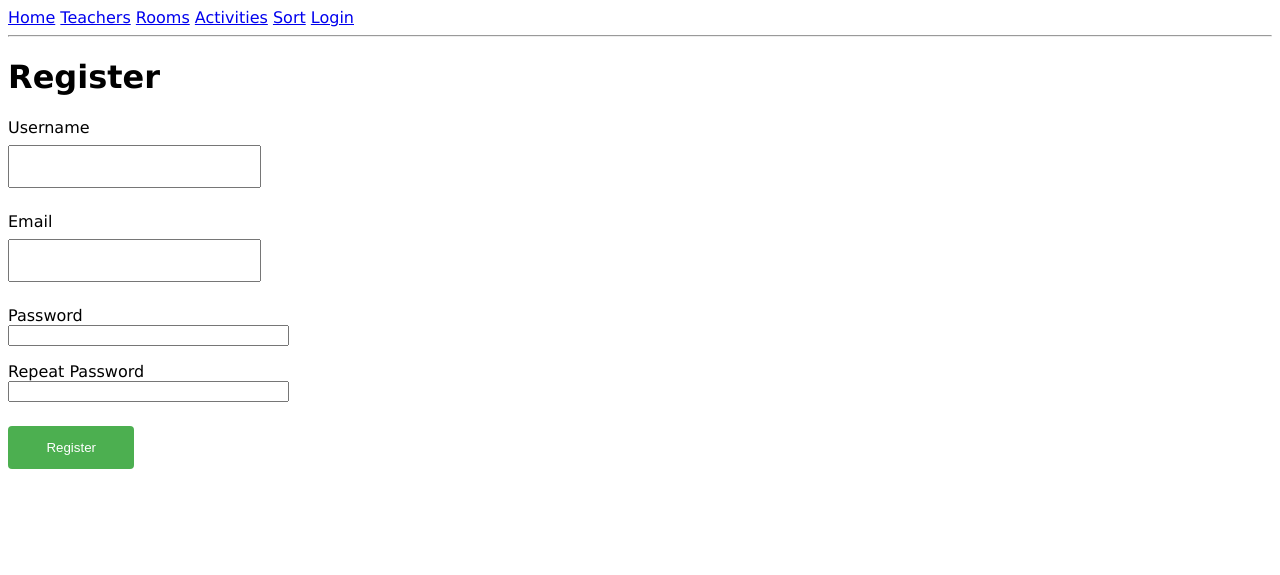
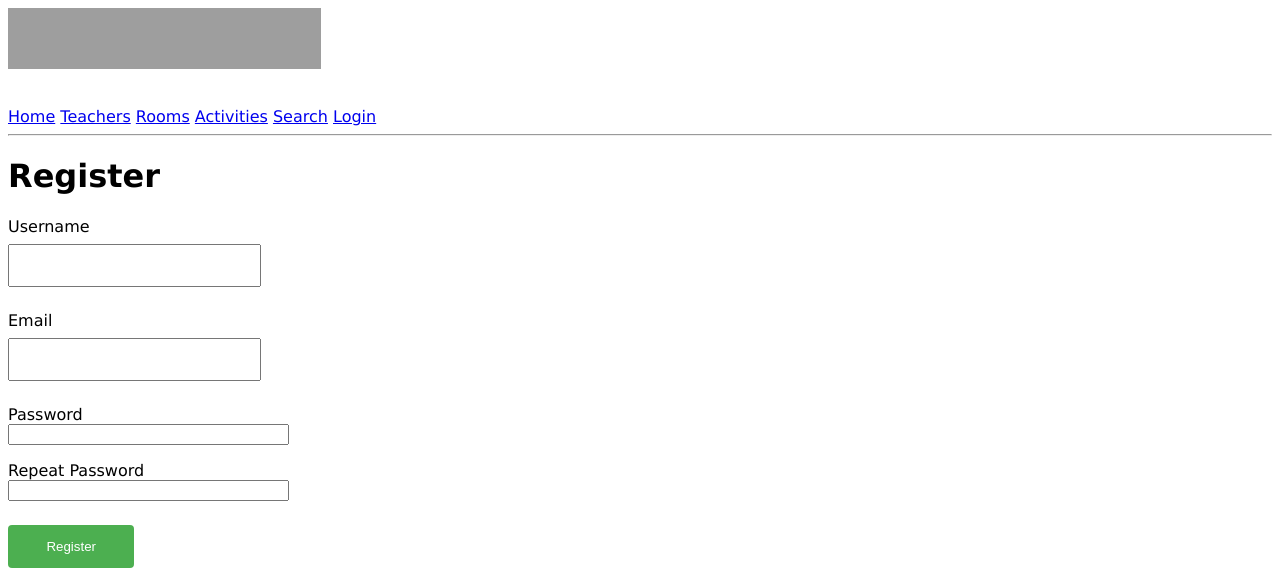
Before and after one commit to oliverh100/COURSEWORK_WT, a Flask app: page /register in a window 1280 px wide. Shown: the top 575 px of the page. Run offline with Flask 2, Linux system fonts and the light colour scheme; grey boxes are pictures that could not be loaded.

Commit message:
added logo

```diff
--- a/app.py
+++ b/app.py
@@ -348,11 +348,11 @@ def register():
 
 @app.route('/sort', methods=['GET', 'POST'])
 @login_required
-def sort():
+def search():
 
-    sort_teachers_form = SortTeachersForm()
-    sort_rooms_form = SortRoomsForm()
-    sort_activities_form = SortActivitiesForm()
+    search_teachers_form = SearchTeachersForm()
+    search_rooms_form = SearchRoomsForm()
+    search_activities_form = SearchActivitiesForm()
     show_options = {
         'teachers': False,
         'rooms': False,
@@ -374,37 +374,37 @@ def sort():
         show_options['activities'] = True
         redirect('sort')
 
-    if sort_teachers_form.submit_sort_teachers.data and sort_teachers_form.validate_on_submit():
-        if sort_teachers_form.activity.data:
-            a_id = find_id_activity(sort_teachers_form.activity.data)
+    if search_teachers_form.submit_search_teachers.data and search_teachers_form.validate_on_submit():
+        if search_teachers_form.activity.data:
+            a_id = find_id_activity(search_teachers_form.activity.data)
             teacher_list = db.session.query(Teacher).filter(Teacher.activities.any(TeacherActivityLink.a_id == a_id))
             table = [t.iterable() for t in teacher_list]
-        redirect('sort')
+        redirect('search')
 
-    if sort_rooms_form.submit_sort_rooms.data and sort_rooms_form.validate_on_submit():
-        if sort_rooms_form.activity.data:
-            a_id = find_id_activity(sort_rooms_form.activity.data)
+    if search_rooms_form.submit_search_rooms.data and search_rooms_form.validate_on_submit():
+        if search_rooms_form.activity.data:
+            a_id = find_id_activity(search_rooms_form.activity.data)
             room_list = Room.query.filter(Room.activities.any(Activity.id == a_id))
             table = [r.iterable() for r in room_list]
-        redirect('sort')
+        redirect('search')
 
-    if sort_activities_form.submit_sort_activities.data and sort_activities_form.validate_on_submit():
+    if search_activities_form.submit_search_activities.data and search_activities_form.validate_on_submit():
         activity_list_1 = []
         activity_list_2 = []
-        if sort_activities_form.teacher.data:
-            t_id = find_id_teacher(sort_activities_form.teacher.data)
+        if search_activities_form.teacher.data:
+            t_id = find_id_teacher(search_activities_form.teacher.data)
             activity_list_1 = db.session.query(Activity).filter(Activity.teachers.any(TeacherActivityLink.t_id == t_id))
 
-        if sort_activities_form.room.data:
-            r_id = find_id_room(sort_activities_form.room.data)
+        if search_activities_form.room.data:
+            r_id = find_id_room(search_activities_form.room.data)
             activity_list_2 = Activity.query.filter(Activity.r_id == r_id)
 
         activity_list = intersection(activity_list_1, activity_list_2)
         table = [a.iterable() for a in activity_list]
-        redirect('sort')
+        redirect('search')
 
-    return render_template('sort.html', show_options=show_options, sort_teachers_form=sort_teachers_form, sort_rooms_form=sort_rooms_form,
-                           sort_activities_form=sort_activities_form, table=table)
+    return render_template('search.html', show_options=show_options, search_teachers_form=search_teachers_form, search_rooms_form=search_rooms_form,
+                           search_activities_form=search_activities_form, table=table)
 
 
 def find_id_teacher(name):
--- a/forms.py
+++ b/forms.py
@@ -89,7 +89,8 @@ class AddActivityForm(FlaskForm):
     time = SelectField('Date time', choices=[('Before school', 'Before school'), ('Lunch', 'Lunch'), ('After school', 'After school')],
                        validators=[DataRequired()])
     max_attendees = StringField('Max attendees', validators=[DataRequired()], render_kw={'placeholder': 'Max Attendees'})
-    food_supplied = StringField('Food supplied', validators=[DataRequired()], render_kw={'placeholder': 'Food supplied?'})
+    # food_supplied = StringField('Food supplied', validators=[DataRequired()], render_kw={'placeholder': 'Food supplied?'})
+    food_supplied = RadioField('Food supplied?', choices=[('Yes', 'Yes'), ('No', 'No')])
     teacher_list = FieldList(StringField(), min_entries=0)
     submit_add = SubmitField('Submit')
 
@@ -112,20 +113,20 @@ class RegistrationForm(FlaskForm):
             raise ValidationError('Please use a different email address.')
 
 
-class SortTeachersForm(FlaskForm):
+class SearchTeachersForm(FlaskForm):
     activity = StringField('Activity')
-    submit_sort_teachers = SubmitField('Submit')
+    submit_search_teachers = SubmitField('Submit')
 
 
-class SortRoomsForm(FlaskForm):
+class SearchRoomsForm(FlaskForm):
     activity = StringField('Activity')
-    submit_sort_rooms = SubmitField('Submit')
+    submit_search_rooms = SubmitField('Submit')
 
 
-class SortActivitiesForm(FlaskForm):
-    teacher = StringField('Teacher')
-    room = StringField('Room')
-    submit_sort_activities = SubmitField('Submit')
+class SearchActivitiesForm(FlaskForm):
+    teacher = StringField('Teacher', render_kw={'placeholder': 'Find activities with this teacher involved'})
+    room = StringField('Room', render_kw={'placeholder': 'Find activities in this room'})
+    submit_search_activities = SubmitField('Submit')
 
 
 class FindTimesForm(FlaskForm):
--- a/templates/activities.html
+++ b/templates/activities.html
@@ -56,6 +56,7 @@
 {{ add_activity_form.time }}
     <input type="submit" value="Find all available times" name="find_times"><br>
 {{ add_activity_form.max_attendees }}<br>
+    {{ add_activity_form.food_supplied.label }}
 {{ add_activity_form.food_supplied }}<br>
 
         <button type="button" id="addNewField">Add Teacher</button>
@@ -77,7 +78,7 @@
 
         function GetDynamicTextBox(addCount) {
             return '<div>' +
-            '<input name = "teacher' + addCount + '"type="text" value = "" />&nbsp;' +
+            '<input name = "teacher' + addCount + '"type="text" value = "" placeholder="Surname of Teacher to add"/>&nbsp;' +
             '<input type="button" value="Remove" class="remove" />' + '</div>' ;
         }
 
@@ -95,7 +96,7 @@
     </script>
     <form action="" method="post" novalidate>
 <input type="submit" value="Add" name="add">
-<input type="submit" value="Edit" name="edit">
+<!--<input type="submit" value="Edit" name="edit">-->
 <input type="submit" value="Delete" name="delete">
 </form>
 {% endblock %}
--- a/templates/base.html
+++ b/templates/base.html
@@ -9,11 +9,12 @@
     </head>
     <body>
         <div>
+            <img src="../static/highgate_logo.png" style="width: 313px; height: 61px"><br><br><br>
             <a href="{{ url_for('index') }}">Home</a>
             <a href="{{ url_for('teachers') }}">Teachers</a>
             <a href="{{ url_for('rooms') }}">Rooms</a>
             <a href="{{ url_for('activities') }}">Activities</a>
-            <a href="{{ url_for('sort') }}">Sort</a>
+            <a href="{{ url_for('search') }}">Search</a>
             {% if current_user.is_anonymous %}
             <a href="{{ url_for('login') }}">Login</a>
             {% else %}
```
Also changed, not shown: templates/search.html (added, +42 -0 lines), templates/sort.html (deleted, +0 -42 lines), app.db.
